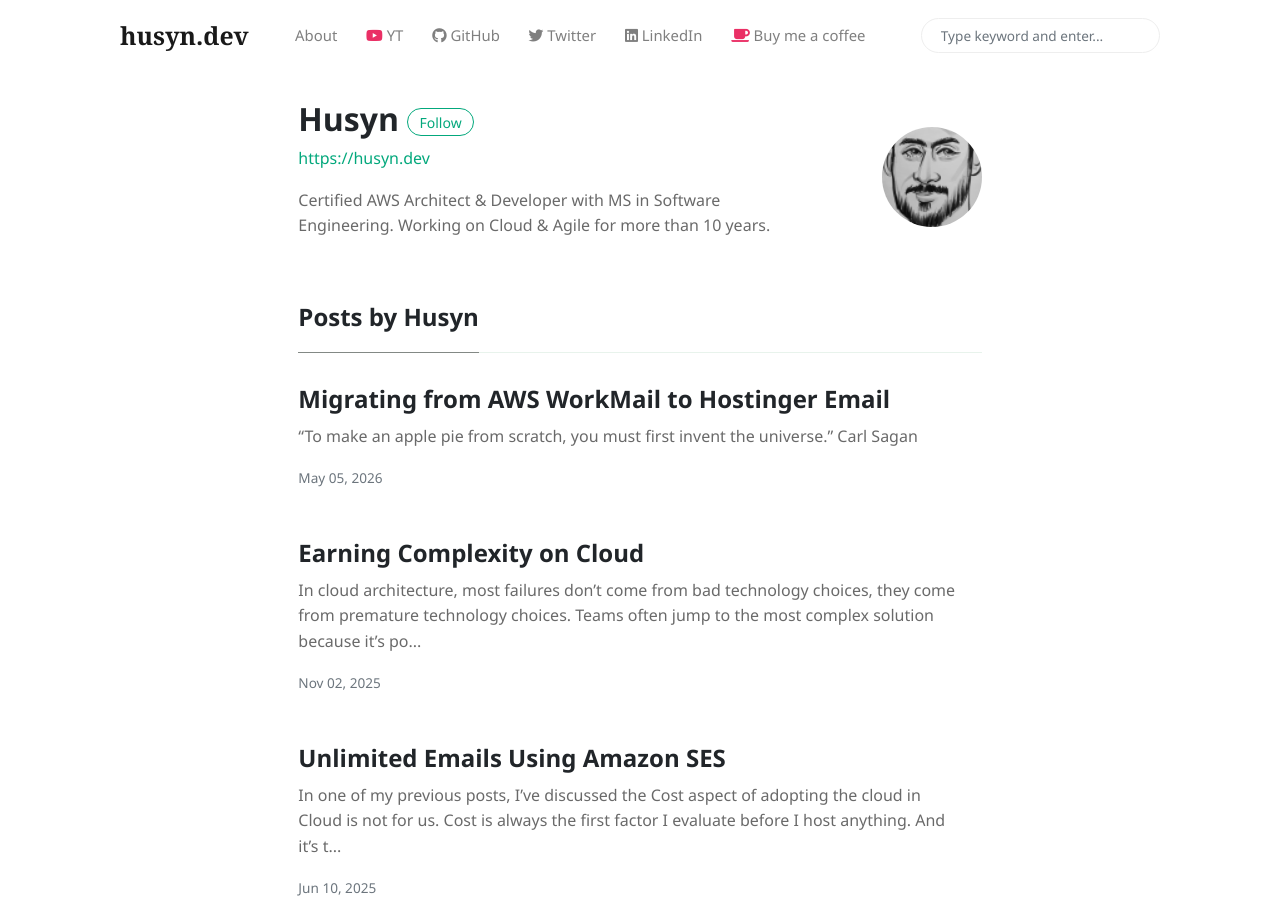
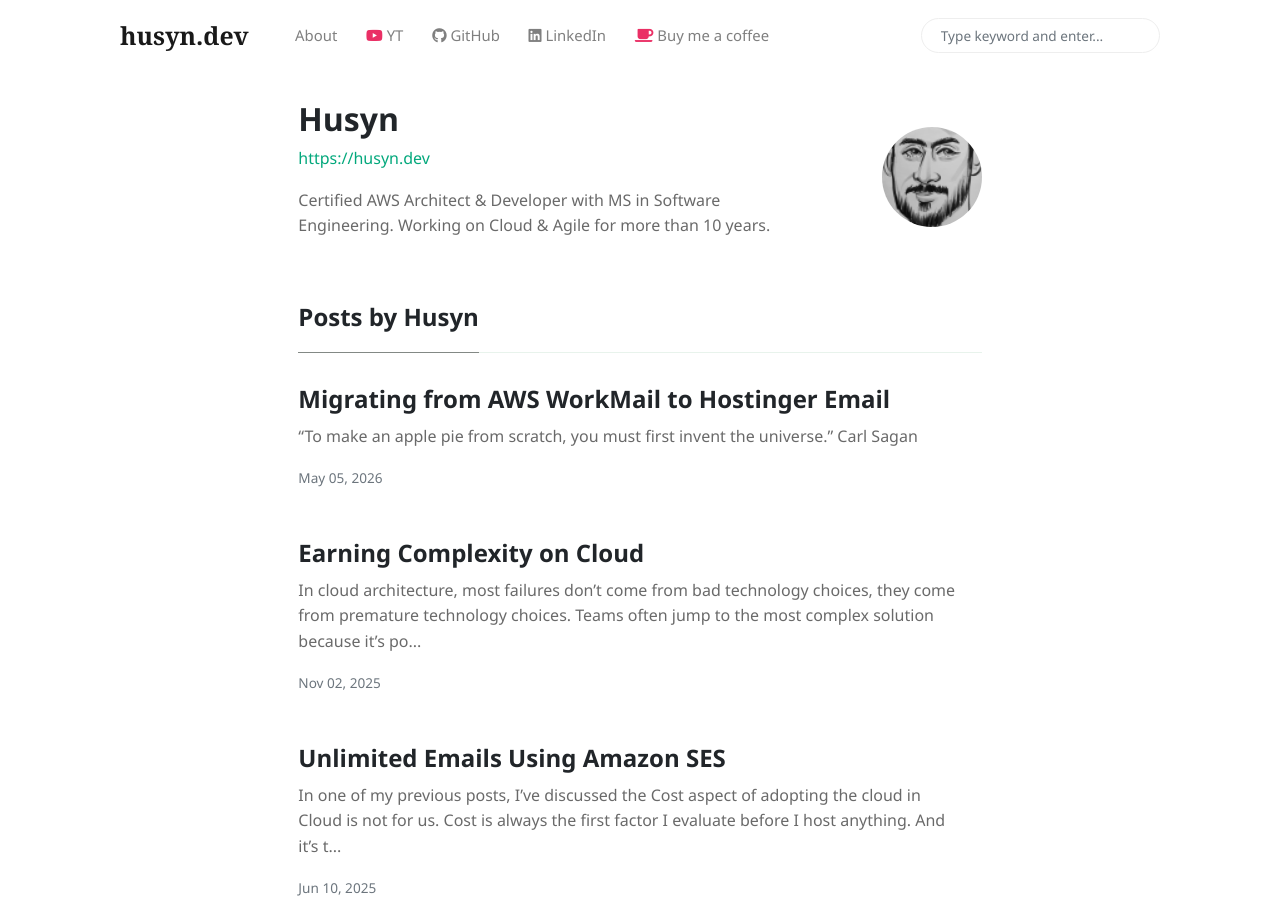
Before and after one commit to husyn/husyn.dev, a Jekyll site: the page built from _pages/author-husyn.html, in a window 1280 px wide and 900 px high. Built offline with Jekyll 4.4.1, drawn with Linux system fonts in a browser that asks for light colours; nearby versions of some CDN libraries.

Commit message:
Removes unused links

```diff
--- a/_config.yml
+++ b/_config.yml
@@ -9,7 +9,6 @@ description: >- # this means to ignore newlines until "baseurl:"
   I love AWS Cloud and want others to understand the power of true Agile mindset.
 baseurl: "" # the subpath of your site, e.g. /blog
 url: "https://husyn.dev" # the base hostname & protocol for your site, e.g. http://example.com
-twitter_username: husynraj
 github_username:  husyn
 include: ["_pages"]
 permalink: /:title/
@@ -33,8 +32,6 @@ authors:
     gravatar: 9e461722a08efe3834ec576fcd328089
     email: info@husyn.dev
     web: https://husyn.dev
-    twitter: https://twitter.com/husynraj
-    twitterHandle: husynraj
     description: "A computer Scientist with philosophical Software Engineering passion"
 
 # Syntax
--- a/_includes/menu-header.html
+++ b/_includes/menu-header.html
@@ -12,10 +12,6 @@
 </li>
 
 <li class="nav-item">
-    <a target="_blank" class="nav-link" href="https://twitter.com/husynraj"><i class="fab fa-twitter"></i> Twitter</a>
-</li>
-
-<li class="nav-item">
     <a target="_blank" class="nav-link" href="https://www.linkedin.com/in/husyn/"><i class="fab fa-linkedin"></i>
         LinkedIn</a>
 </li>
--- a/_layouts/post.html
+++ b/_layouts/post.html
@@ -19,7 +19,7 @@ layout: default
                         {% if author.avatar %}
                         <img class="rounded-circle" src="{{site.baseurl}}/{{author.avatar}}" alt="{{author.name}}" width="70"/>
                         {% endif %}
-						<small class="ml-3"> {{ author.name }} <span><a target="_blank" href="{{ author.twitter }}" class="btn btn-outline-success btn-sm btn-round ml-1">Follow</a></span>
+						<small class="ml-3"> {{ author.name }}
                             <span class="text-muted d-block mt-1">{{ page.date | date: '%b %d, %Y' }} · {% include meta-read-time.html %}</span>
 						</small>
 					</div>
@@ -53,7 +53,6 @@ layout: default
 					<div class="a2a_kit a2a_kit_size_32 a2a_default_style">
 						<a class="a2a_dd" href="https://www.addtoany.com/share"></a>
 						<a class="a2a_button_facebook"></a>
-						<a class="a2a_button_twitter"></a>
 					</div>
 					<script async src="https://static.addtoany.com/menu/page.js"></script>
 					<!-- AddToAny END -->
@@ -114,7 +113,7 @@ layout: default
                         {% endif %}
 					</div>
 					<div class="col-md-10">
-                        <h5 class="font-weight-bold">Written by {{ author.name }} {% if author.twitter %}<span><a target="_blank" href="{{ author.twitter }}" class="btn btn-outline-success btn-sm btn-round ml-2">Follow</a></span>{% endif %}</h5>
+                        <h5 class="font-weight-bold">Written by {{ author.name }}</h5>
 						{{ author.bio }}
 					</div>
 				</div>
--- a/_pages/author-husyn.html
+++ b/_pages/author-husyn.html
@@ -8,7 +8,7 @@ permalink: "/author-husyn.html"
     <div class="col-md-8">
         <div class="row align-items-center mb-5">
             <div class="col-md-9">
-                <h2 class="font-weight-bold">{{page.title}} <span class="small btn btn-outline-success btn-sm btn-round"><a href="{{ site.authors.husyn.twitter }}">Follow</a></span></h2>
+                <h2 class="font-weight-bold">{{page.title}}</h2>
                 <p><a href="{{ site.authors.husyn.site }}">{{ site.authors.husyn.site }}</a></p>
                 <p class="excerpt">{{ site.authors.husyn.bio }}</p>
             </div>
```
